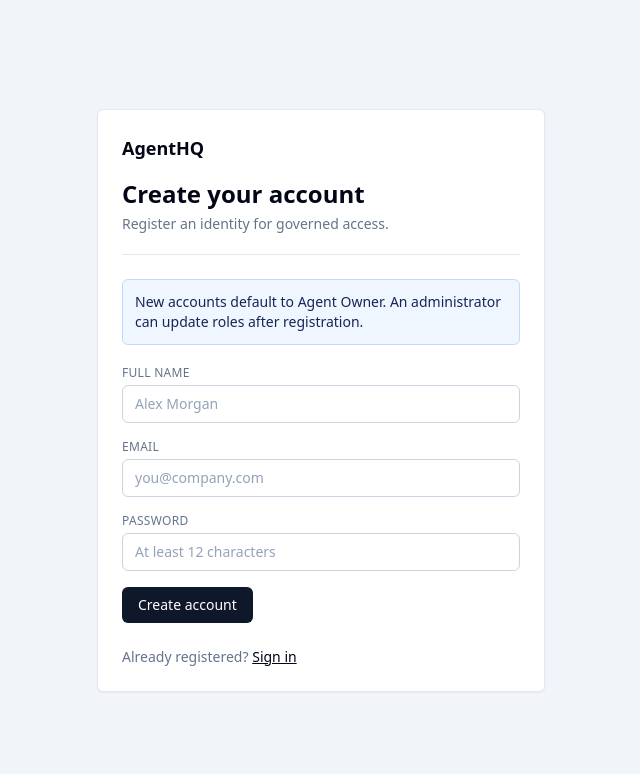
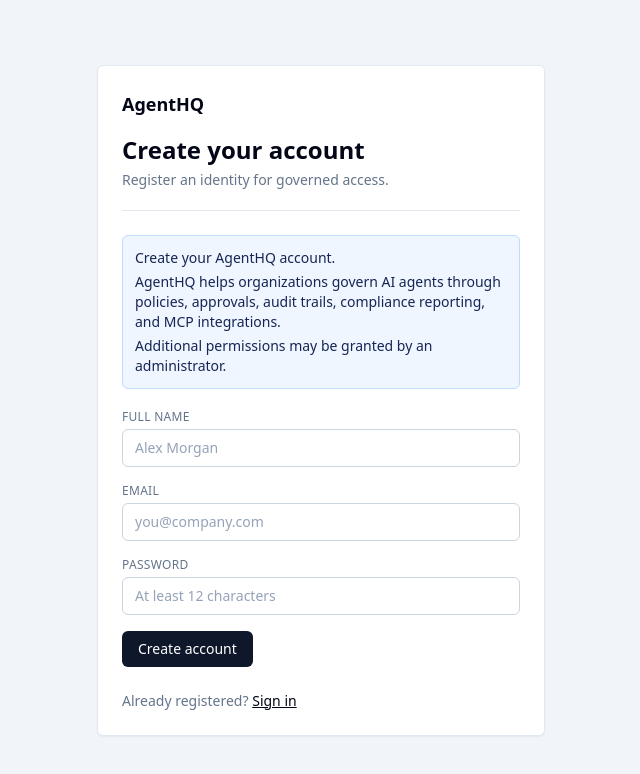
Before and after one commit to breezykalama/agenthq, a React (Vite) app in the folder frontend/: page /register in a window 1280 px wide. Shown: the top 774 px of the page, without its empty margins (319-959 px from the left). Built offline with nearby package versions, Linux system fonts and the light colour scheme; no server answers.

Commit message:
Improve registration page messaging

```diff
--- a/frontend/src/pages/RegisterPage.tsx
+++ b/frontend/src/pages/RegisterPage.tsx
@@ -34,7 +34,12 @@ export function RegisterPage() {
   return (
     <AuthPageFrame title="Create your account" subtitle="Register an identity for governed access.">
       <div className="mb-5 rounded-md border border-blue-200 bg-blue-50 p-3 text-sm text-blue-950">
-        New accounts default to Agent Owner. An administrator can update roles after registration.
+        <p className="font-medium">Create your AgentHQ account.</p>
+        <p className="mt-1">
+          AgentHQ helps organizations govern AI agents through policies, approvals, audit trails,
+          compliance reporting, and MCP integrations.
+        </p>
+        <p className="mt-1">Additional permissions may be granted by an administrator.</p>
       </div>
       <form className="space-y-4" onSubmit={submit}>
         <Field label="Full name">
```
